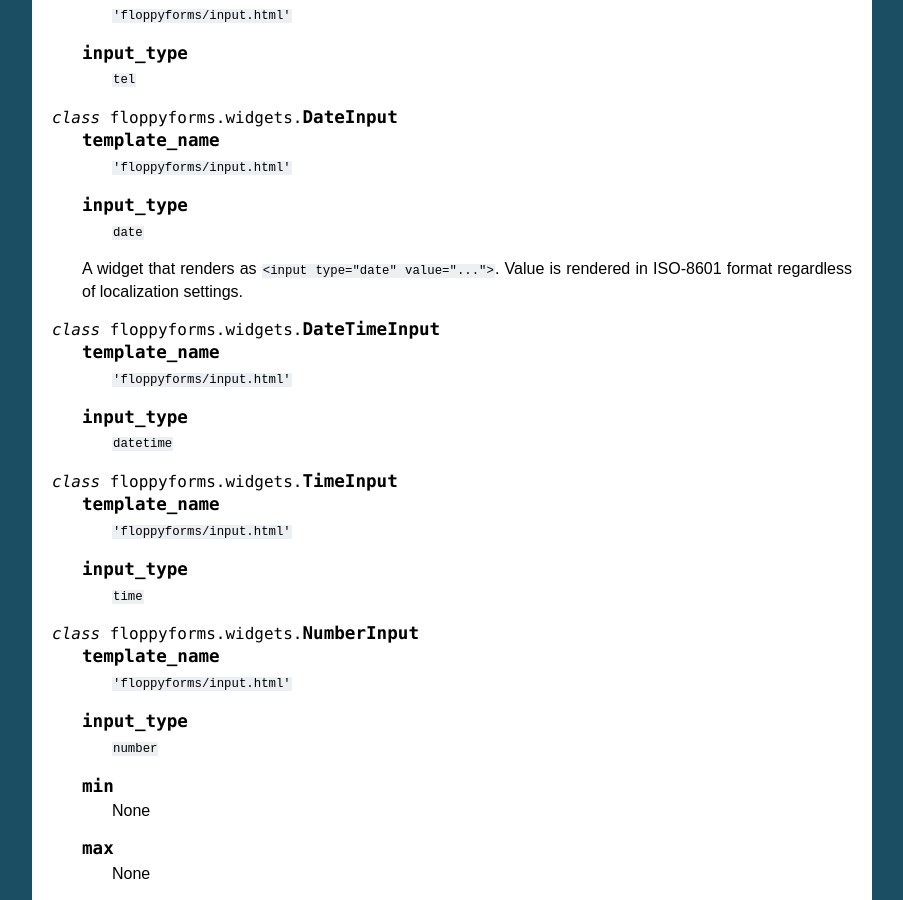
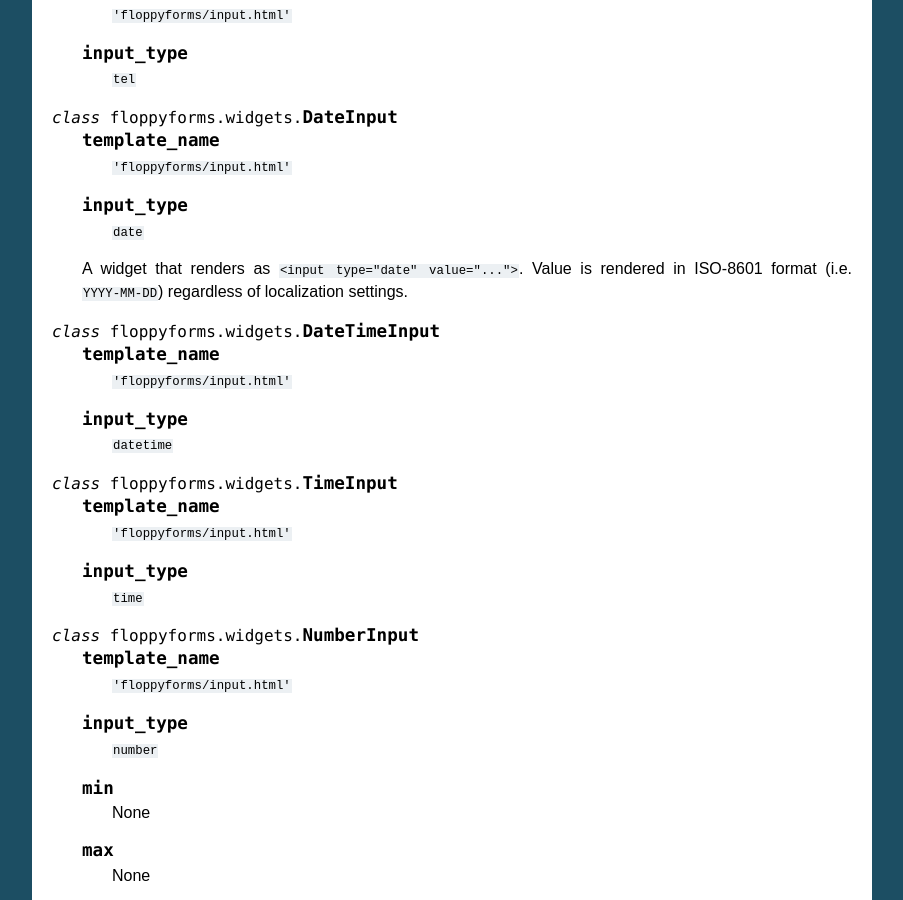
Before and after one commit to jazzband/django-floppyforms, a Sphinx documentation site: the page built from docs/widgets-reference.rst, in a window 1280 px wide and 900 px high, scrolled down 2439 px. Shown: the whole window, without its empty margins (198-1101 px from the left). Built offline with Sphinx 7.4.7, drawn with Linux system fonts in a browser that asks for light colours; pages that are not in the unit, such as notebooks, are missing from menus; the version number could not be read and is left out.

Commit message:
Hinting on what the ISO-8601 format looks like in the docs about DateInput.

```diff
--- a/docs/widgets-reference.rst
+++ b/docs/widgets-reference.rst
@@ -177,7 +177,8 @@
         ``date``
 
     A widget that renders as ``<input type="date" value="...">``. Value
-    is rendered in ISO-8601 format regardless of localization settings.
+    is rendered in ISO-8601 format (i.e. ``YYYY-MM-DD``) regardless of
+    localization settings.
 
 
 .. class:: DateTimeInput
```
